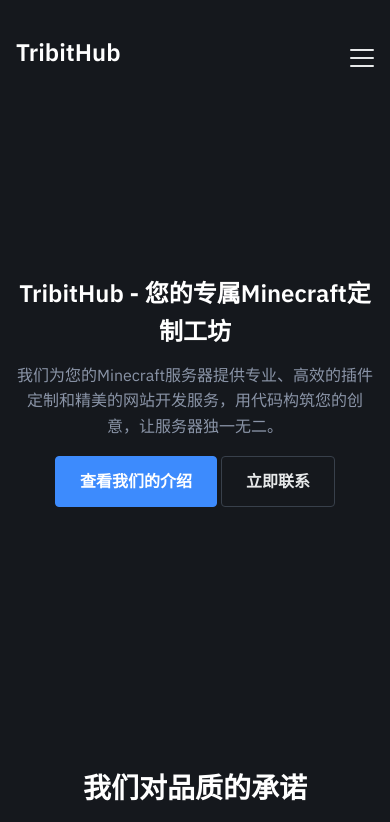
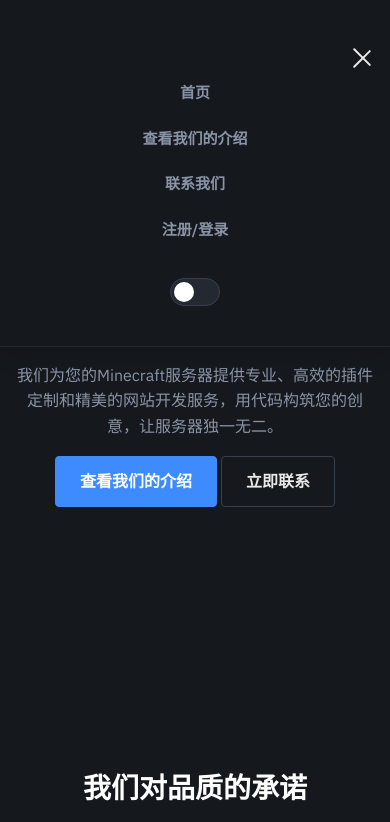
Before and after one commit to silenceyuana/TribitHub-offical, a website: page public/index.html in a window 390 px wide. Both pictures are taken after a click on the button "Menu". Shown: the top 822 px of the page. Drawn offline with nearby package versions, Linux system fonts and the light colour scheme.

Commit message:
更新主界面

```diff
--- a/public/index.html
+++ b/public/index.html
@@ -32,24 +32,22 @@
                             </a>
                         </h1>
                     </div>
-                    <!-- 【修改处 1/3】为 <ul> 添加了 id="headerLinks"，以便 JavaScript 可以找到并控制它 -->
+                    <!-- 【检查点 1】确保 ul 标签有 id="headerLinks" -->
                     <ul id="headerLinks" class="header-links list-reset">
                         <li><a href="index.html">首页</a></li>
                         <li><a href="pricing.html">查看我们的介绍</a></li>
                         <li><a href="contact.html">联系我们</a></li>
-                        <!-- 这个链接现在会被 auth-ui.js 动态替换 -->
+                        <!-- 这个 li 会被 auth-ui.js 动态修改 -->
                         <li><a href="login-user.html">注册/登录</a></li>
 
                         <li class="theme-switch-wrapper">
                             <label class="theme-switch" for="theme-toggle-checkbox">
                                 <input type="checkbox" id="theme-toggle-checkbox" />
-                                <span class="slider">
-                                    <!-- CSS会处理这里的图标，如果没有FontAwesome可以留空 -->
-                                </span>
+                                <span class="slider"></span>
                             </label>
                         </li>
                     </ul>
-                    <!-- 【修改处 2/3】新增了移动端视图下的“汉堡”菜单按钮，它在桌面端会被CSS隐藏 -->
+                    <!-- 【检查点 2】确保 button 标签有 id="headerToggle" -->
                     <button id="headerToggle" class="header-toggle" aria-label="Menu">
                         <span></span>
                         <span></span>
@@ -60,7 +58,6 @@
         </header>
 
         <main>
-
             <section class="hero">
                  <div class="container">
                     <div class="hero-inner">
@@ -129,7 +126,6 @@
                     </div>
                 </div>
             </section>
-
         </main>
 
         <footer class="site-footer-minimal">
@@ -139,21 +135,20 @@
                 </div>
             </div>
         </footer>
-
     </div>
 
     <script src="dist/js/main.min.js"></script>
-
-    <!-- 【关键】引入我们的全局认证 UI 脚本 -->
     <script src="dist/js/auth-ui.js" defer></script>
 
-    <!-- 【修改处 3/3】新增了用于控制移动端导航菜单的脚本 -->
+    <!-- 【检查点 3 & 修正处】确保 nav.js 只被加载一次，并且位置正确 -->
     <script src="dist/js/nav.js"></script>
 
     <script>
         // 主题切换逻辑保持不变
         const toggleSwitch = document.getElementById('theme-toggle-checkbox');
         const docElement = document.documentElement;
+
+        if (toggleSwitch) {
             if (docElement.classList.contains('light-theme')) {
                 toggleSwitch.checked = true;
             }
@@ -166,9 +161,7 @@
                     localStorage.setItem('theme', 'dark');
                 }
             });
+        }
     </script>
-
-     <script src="dist/js/nav.js"></script>
-
 </body>
 </html>
```
Lines whose indentation alone changed are shown as unchanged.
